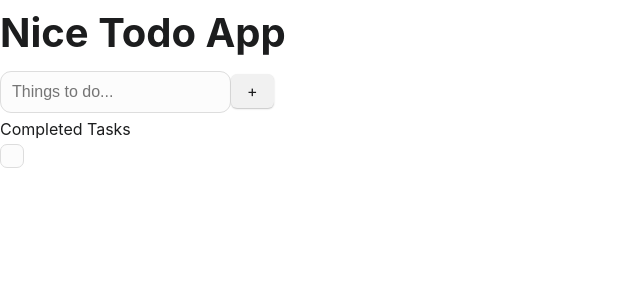
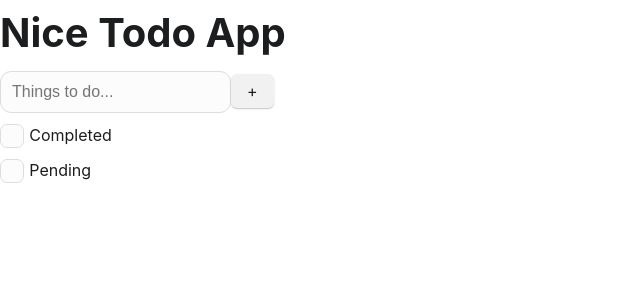
Before and after one commit to Ryomazz/10-project-react-api, a React (Vite) app in the folder 1-todo-hooks-apis/: page / in a window 1280 px wide. Shown: the top 300 px of the page, without its empty margins (0-640 px from the left). Built offline with nearby package versions, Linux system fonts and the light colour scheme.

Commit message:
Añadido el sistema de filtros

```diff
--- a/1-todo-hooks-apis/src/App.jsx
+++ b/1-todo-hooks-apis/src/App.jsx
@@ -1,13 +1,13 @@
-import { useState } from "react";
 import Task from "./components/Task";
 import AddTaskBar from "./components/AddTaskBar";
-import { useTodoContext } from "./AppContext";
+import SingleCheckbox from "./components/SingleCheckbox";
 
 function App() {
    return (
       <>
          <h1>Nice Todo App</h1>
          <AddTaskBar />
+         <SingleCheckbox />
          <Task />
       </>
    );
--- a/1-todo-hooks-apis/src/AppContext.jsx
+++ b/1-todo-hooks-apis/src/AppContext.jsx
@@ -10,31 +10,13 @@ const TodoContext = createContext();
 
 export const useTodoContext = () => useContext(TodoContext);
 
-/*const mocksTasks = [
-   {
-      id: crypto.randomUUID(),
-      name: "Do Homework",
-      completed: false,
-   },
-   {
-      id: crypto.randomUUID(),
-      name: "Run 10km",
-      completed: true,
-   },
-   {
-      id: crypto.randomUUID(),
-      name: "Buy coffee",
-      completed: false,
-   },
-]; */
-
 function AppContext({ children }) {
    const [tasks, dispatch] = useReducer(
       reducer,
       JSON.parse(localStorage.getItem("tasksLS"))
    );
    const [taskName, setTaskName] = useState("");
-   const [isFiltered, setIsFiltered] = useState(false);
+   const [selected, setSelected] = useState(null);
 
    useEffect(() => {
       localStorage.setItem("tasksLS", JSON.stringify(tasks));
@@ -62,8 +44,8 @@ function AppContext({ children }) {
             handleComplete,
             taskName,
             setTaskName,
-            isFiltered,
-            setIsFiltered,
+            selected,
+            setSelected,
          }}
       >
          {children}
--- a/1-todo-hooks-apis/src/components/AddTaskBar.jsx
+++ b/1-todo-hooks-apis/src/components/AddTaskBar.jsx
@@ -1,8 +1,7 @@
 import { useTodoContext } from "../AppContext";
 
 function AddTaskBar() {
-   const { handleAdd, taskName, setTaskName, setIsFiltered, isFiltered } =
-      useTodoContext();
+   const { handleAdd, taskName, setTaskName } = useTodoContext();
    return (
       <>
          <form>
@@ -13,13 +12,6 @@ function AddTaskBar() {
                onChange={(e) => setTaskName(e.target.value)}
             />
             <button onClick={handleAdd}>+</button>
-            <label htmlFor="dones">Completed Tasks</label>
-            <input
-               type="checkbox"
-               name="dones"
-               id="dones"
-               onClick={() => setIsFiltered(!isFiltered)}
-            />
          </form>
       </>
    );
--- /dev/null
+++ b/1-todo-hooks-apis/src/components/SingleCheckbox.jsx
@@ -0,0 +1,30 @@
+import { useTodoContext } from "../AppContext";
+
+function SingleCheckbox() {
+   const options = ["Completed", "Pending"];
+   const { selected, setSelected } = useTodoContext();
+
+   const handleChange = (option) => {
+      setSelected(selected === option ? null : option);
+   };
+
+   return (
+      <div>
+         {options.map((option) => {
+            return (
+               <div key={option}>
+                  <label>
+                     <input
+                        type="checkbox"
+                        checked={selected === option}
+                        onChange={() => handleChange(option)}
+                     />
+                     {option}
+                  </label>
+               </div>
+            );
+         })}
+      </div>
+   );
+}
+export default SingleCheckbox;
--- a/1-todo-hooks-apis/src/components/Task.jsx
+++ b/1-todo-hooks-apis/src/components/Task.jsx
@@ -1,11 +1,22 @@
+import { useEffect, useState } from "react";
 import { useTodoContext } from "../AppContext";
 import "./Task.css";
 
 function Task() {
-   const { tasks, handleDelete, handleComplete, isFiltered } = useTodoContext();
-   const filteredTask = isFiltered
-      ? tasks.filter((task) => task.completed === true)
-      : tasks;
+   const { handleDelete, handleComplete, tasks, selected } = useTodoContext();
+   const [filteredTask, setFilteredTask] = useState(tasks);
+
+   useEffect(() => {
+      if (selected === "Completed") {
+         setFilteredTask(tasks.filter((task) => task.completed));
+         return;
+      }
+      if (selected === "Pending") {
+         setFilteredTask(tasks.filter((task) => !task.completed));
+         return;
+      }
+      setFilteredTask(tasks);
+   }, [selected, tasks]);
 
    return (
       <>
```
Also changed, not shown: 1 other file (tests, documents, lock files or other folders).
